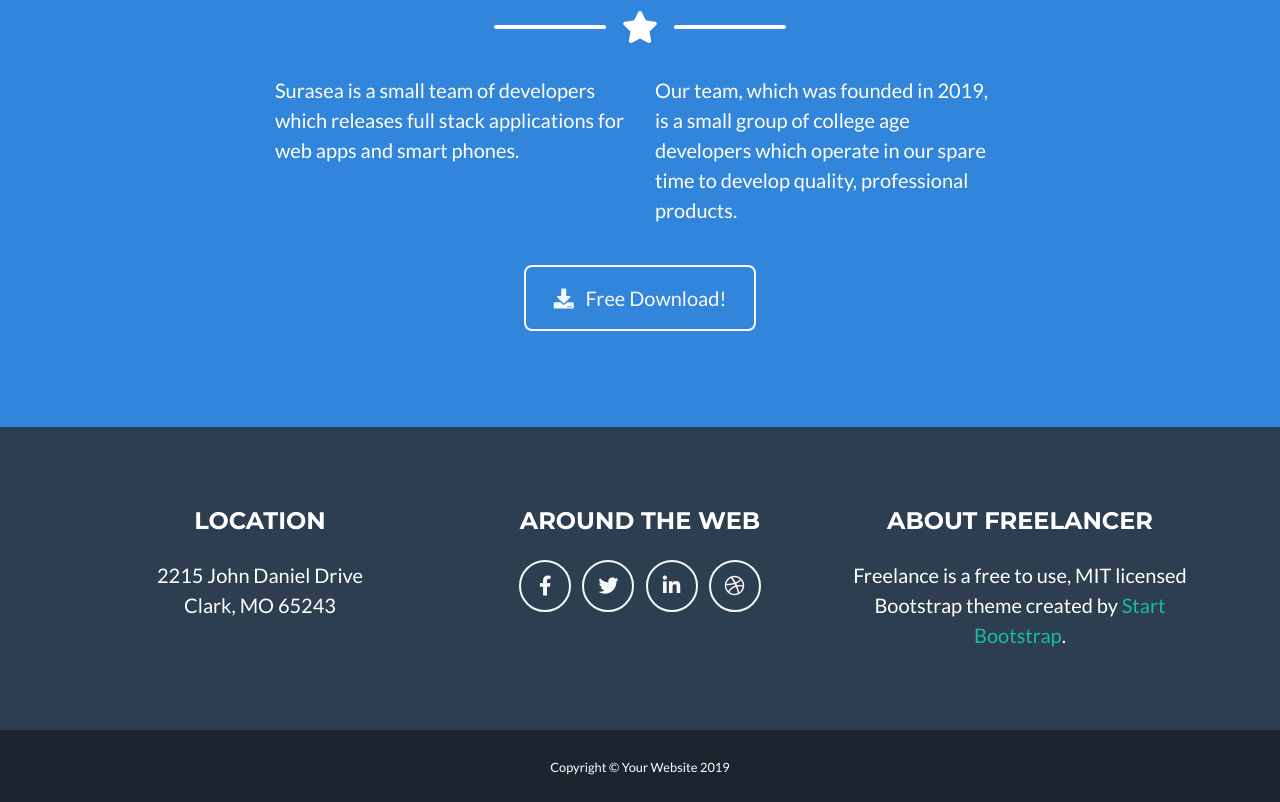
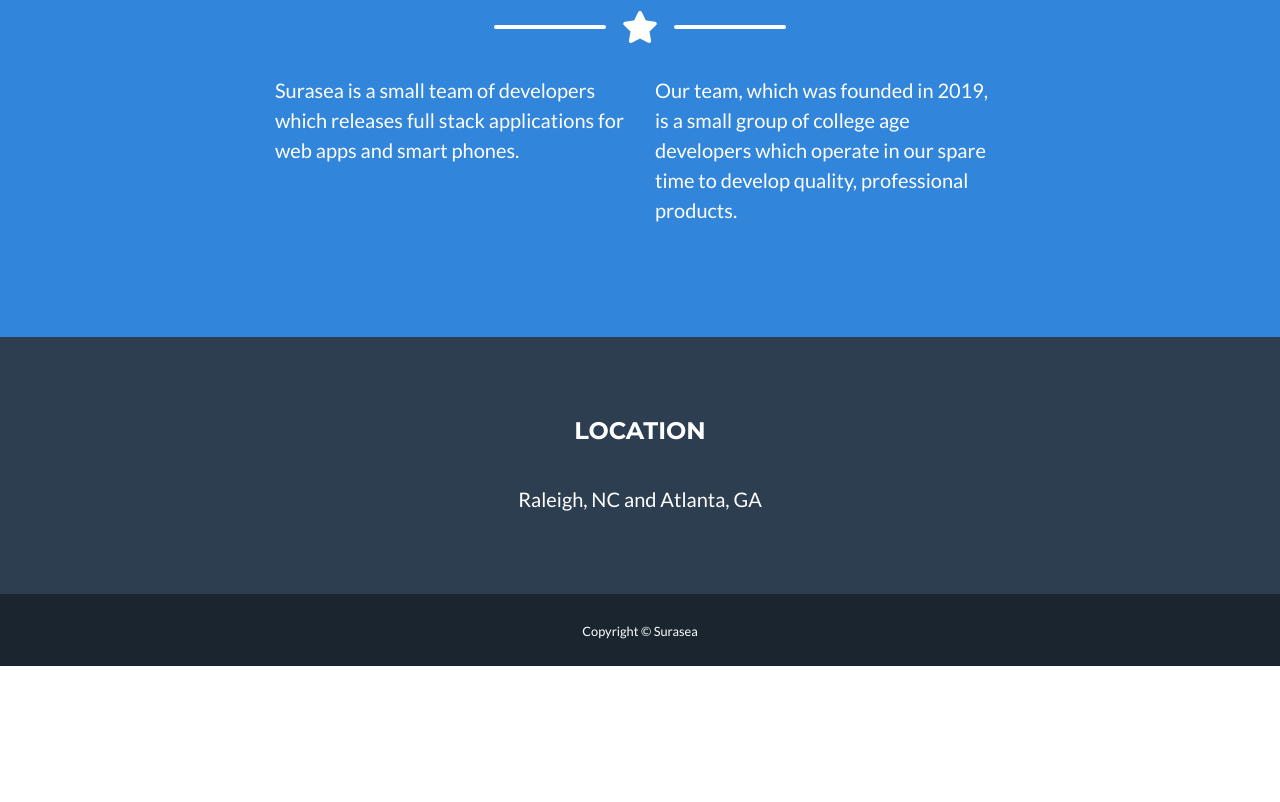
Before and after one commit to claypark-dev/Surasea-dev-site, a website with bundled scripts: page index.html in a window 1280 px wide. Shown: the part 1795-2597 px from the top of the page. After the commit the page ends 2461 px from the top, so only its background shows below. Built offline with nearby package versions, Linux system fonts and the light colour scheme.

Commit message:
deleted some stuff

```diff
--- a/index.html
+++ b/index.html
@@ -197,15 +197,7 @@
           <p class="lead">Our team, which was founded in 2019, is a small group of college age developers which operate in our spare time to develop quality, professional products.</p>
         </div>
       </div>
-
-      <!-- About Section Button -->
-      <div class="text-center mt-4">
-        <a class="btn btn-xl btn-outline-light" href="https://startbootstrap.com/themes/freelancer/">
-          <i class="fas fa-download mr-2"></i>
-          Free Download!
-        </a>
-      </div>
-
+      <div>
     </div>
   </section>
 
@@ -213,38 +205,12 @@
   <footer class="footer text-center">
     <div class="container">
       <div class="row">
-
-        <!-- Footer Location -->
         <div class="col-lg-4 mb-5 mb-lg-0">
-          <h4 class="text-uppercase mb-4">Location</h4>
-          <p class="lead mb-0">2215 John Daniel Drive
-            <br>Clark, MO 65243</p>
         </div>
-
-        <!-- Footer Social Icons -->
         <div class="col-lg-4 mb-5 mb-lg-0">
-          <h4 class="text-uppercase mb-4">Around the Web</h4>
-          <a class="btn btn-outline-light btn-social mx-1" href="#">
-            <i class="fab fa-fw fa-facebook-f"></i>
-          </a>
-          <a class="btn btn-outline-light btn-social mx-1" href="#">
-            <i class="fab fa-fw fa-twitter"></i>
-          </a>
-          <a class="btn btn-outline-light btn-social mx-1" href="#">
-            <i class="fab fa-fw fa-linkedin-in"></i>
-          </a>
-          <a class="btn btn-outline-light btn-social mx-1" href="#">
-            <i class="fab fa-fw fa-dribbble"></i>
-          </a>
-        </div>
-
-        <!-- Footer About Text -->
-        <div class="col-lg-4">
-          <h4 class="text-uppercase mb-4">About Freelancer</h4>
-          <p class="lead mb-0">Freelance is a free to use, MIT licensed Bootstrap theme created by
-            <a href="http://startbootstrap.com">Start Bootstrap</a>.</p>
-        </div>
-
+          <h4 class="text-uppercase mb-2">Location</h4>
+          <p class="lead mb-0">
+            <br>Raleigh, NC and Atlanta, GA</p>
       </div>
     </div>
   </footer>
@@ -252,7 +218,7 @@
   <!-- Copyright Section -->
   <section class="copyright py-4 text-center text-white">
     <div class="container">
-      <small>Copyright &copy; Your Website 2019</small>
+      <small>Copyright &copy; Surasea</small>
     </div>
   </section>
 
```
